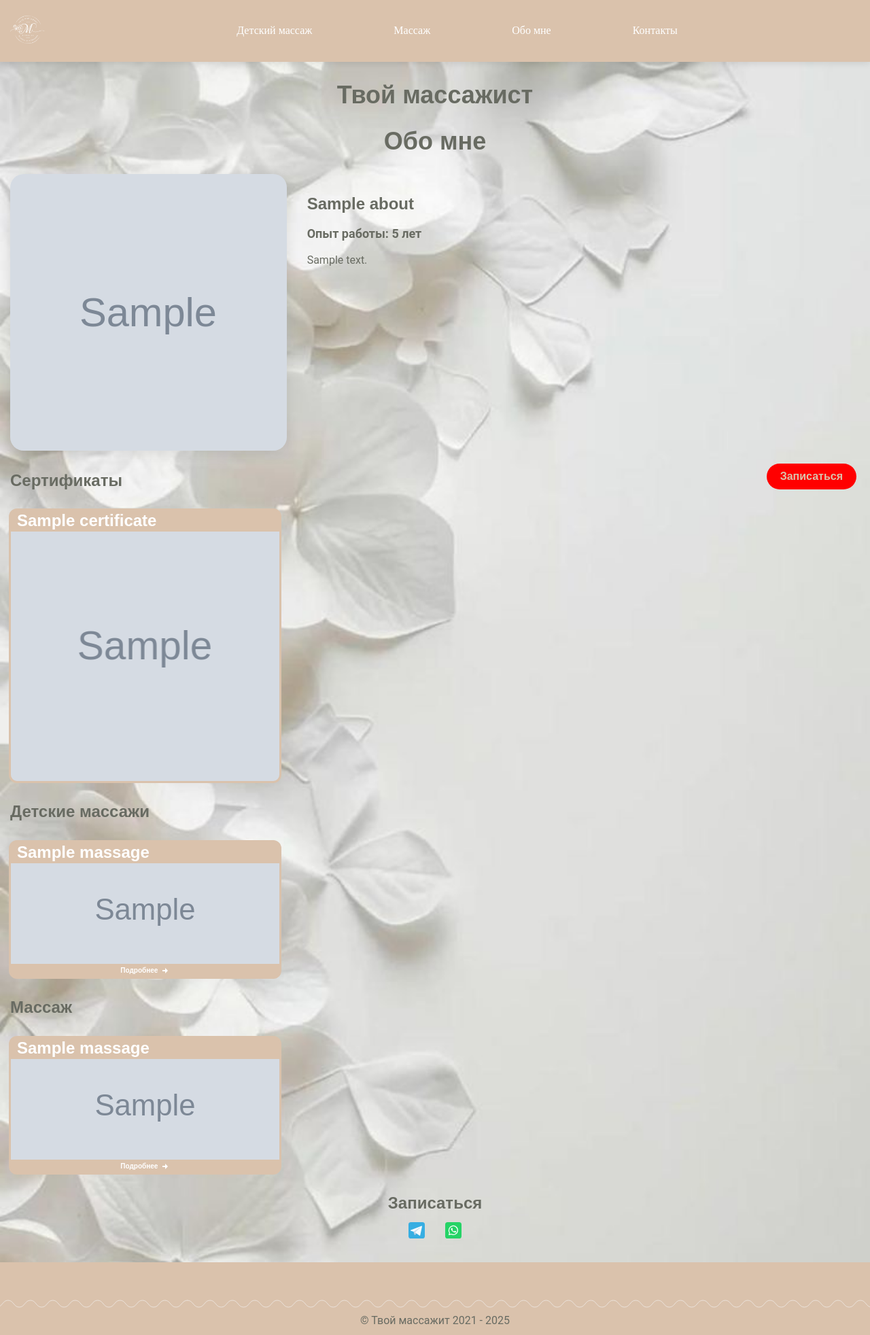
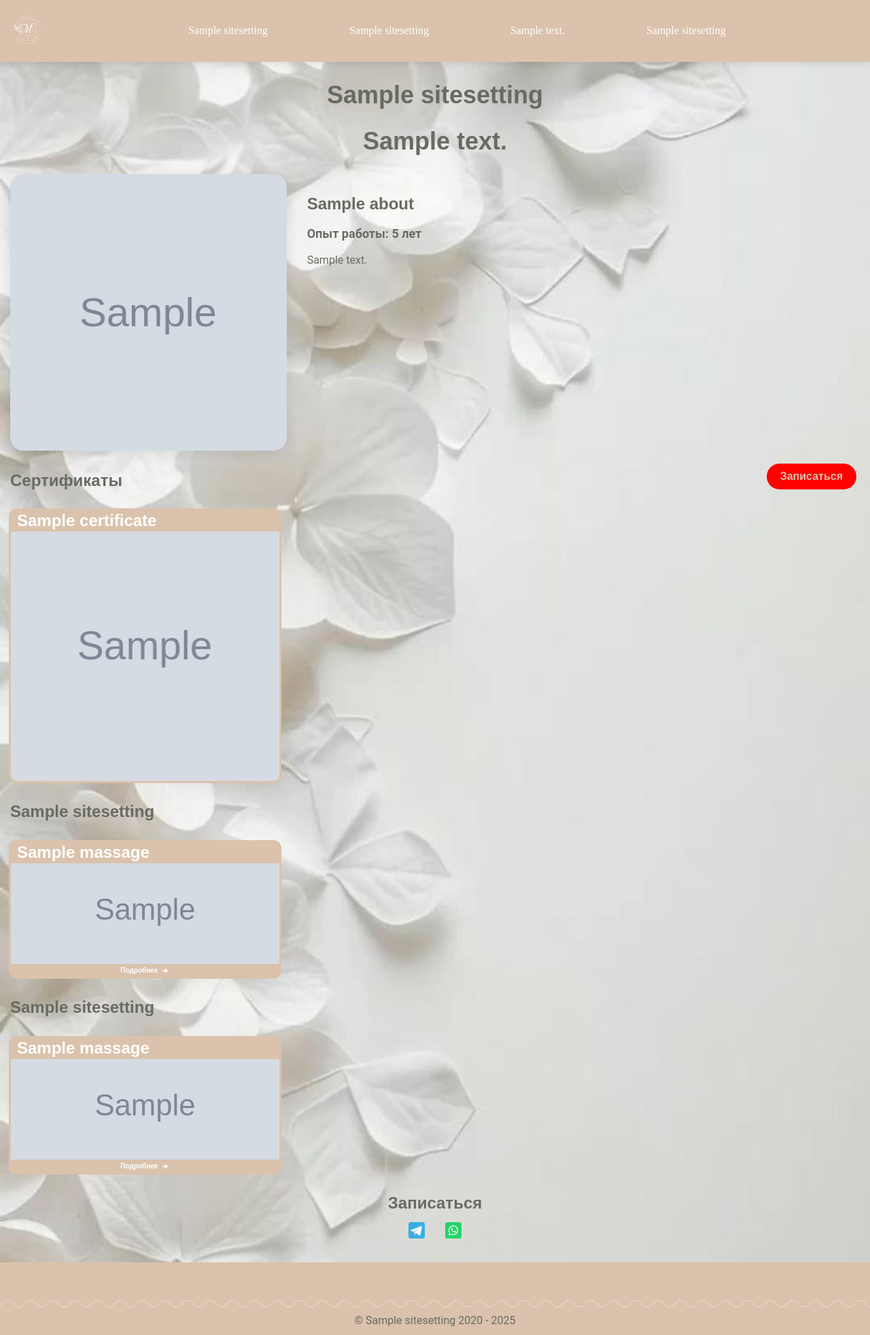
Before and after one commit to Igorek1986/massaz72, a Django app: template massaz72/main/templates/main/index.html in a window 1280 px wide. Shown: the whole page at 68% size. Run offline with Django 5.2, Linux system fonts and the light colour scheme; the template is opened without the code that fills it: values that come from a table or form of the project are taken from there, others are empty; tables that the repository leaves empty hold one stand-in row (values such as "Sample post"); grey boxes marked "Sample" are stand-in pictures; style sheets or scripts are compiled from the project's sources; some libraries are stand-ins or nearby versions; some web fonts are replaced.

Commit message:
feat: add SiteSettings model and scroll-padding for fixed header
- Add SiteSettings model for dynamic site titles and settings
- Register model in admin with basic configuration
- Add context processor to make settings available globally
- Implement scroll-padding-top in _settings.scss to prevent fixed header
  from overlapping anchor links (100px matches header height)

```diff
--- a/massaz72/main/context_processors.py
+++ b/massaz72/main/context_processors.py
@@ -1,6 +1,6 @@
 from datetime import datetime
 from django.conf import settings
-from .models import About
+from .models import About, SiteSettings
 
 
 def common_context(request):
@@ -11,3 +11,10 @@ def common_context(request):
         "year": datetime.now().year,
         'about': about,
     }
+
+
+def site_settings(request):
+    site_setting = SiteSettings.objects.first()
+    return {
+        "site_settings": site_setting,
+    }
--- a/massaz72/main/models.py
+++ b/massaz72/main/models.py
@@ -108,3 +108,20 @@ class About(models.Model):
             return f"{years} года"
         else:
             return f"{years} лет"
+
+
+class SiteSettings(models.Model):
+    head_title = models.CharField(verbose_name="Head Title", max_length=100, default="Услуги массажа")
+    main_title = models.CharField(verbose_name="Главный заголовок", max_length=100, default="Твой массажист")
+    child_massage_title = models.CharField(verbose_name="Детский массаж", max_length=100, default="Детский массаж")
+    massage_title = models.CharField(verbose_name="Массаж", max_length=100, default="Массаж")
+    about_title = models.CharField(verbose_name="Обо мне", max_length=100, default="Обо мне")
+    contact_title = models.CharField(verbose_name="Контакты", max_length=50, default="Контакты")
+    career_start_year = models.PositiveIntegerField(verbose_name="Год начала практики массажа", default=2021)
+
+    class Meta:
+        verbose_name = "Настройки сайта"
+        verbose_name_plural = "Настройки сайта"
+
+    def __str__(self):
+        return "Настройки"
--- a/massaz72/main/templates/main/base.html
+++ b/massaz72/main/templates/main/base.html
@@ -43,10 +43,10 @@
     </button>
     <nav class="header__nav">
       <ul class="nav__list">
-        <li class="nav__item"><a href="{% url 'main:index' %}#cids" class="nav__link">Детский массаж</a></li>
-        <li class="nav__item"><a href="{% url 'main:index' %}#massage" class="nav__link">Массаж</a></li>
-        <li class="nav__item"><a href="{% url 'main:index' %}#about" class="nav__link">Обо мне</a></li>
-        <li class="nav__item"><a href="{% url 'main:index' %}#contacts" class="nav__link">Контакты</a></li>
+        <li class="nav__item"><a href="{% url 'main:index' %}#cids" class="nav__link">{{ site_settings.child_massage_title }}</a></li>
+        <li class="nav__item"><a href="{% url 'main:index' %}#massage" class="nav__link">{{ site_settings.massage_title }}</a></li>
+        <li class="nav__item"><a href="{% url 'main:index' %}#about" class="nav__link">{{ site_settings.about_title }}</a></li>
+        <li class="nav__item"><a href="{% url 'main:index' %}#contacts" class="nav__link">{{ site_settings.contact_title }}</a></li>
       </ul>
     </nav>
   </div>
@@ -62,7 +62,7 @@
 </a>
 <main class="content">
   {% block body %}
-    Сайт находится в&nbsp;разработке
+
   {% endblock %}
   {% block contact %}
     <section class="contact" id="contacts">
@@ -109,7 +109,7 @@
             stroke="#F5F6F7" stroke-miterlimit="10" stroke-linecap="square"/>
     </svg>
   </div>
-  <div class="flex footer__wave-text">© Твой массажит 2021 - {{ year }}</div>
+  <div class="flex footer__wave-text">© {{ site_settings.main_title }} {{ site_settings.career_start_year }} - {{ year }}</div>
 </footer>
 <script src="{% static 'js/certificate-modal.js' %}" defer></script>
 <script>
--- a/massaz72/main/templates/main/index.html
+++ b/massaz72/main/templates/main/index.html
@@ -2,21 +2,21 @@
 {% load static %}
 
 {% block title %}
-  Услуги массажа
+  {{ site_settings.head_title }}
 {% endblock %}
 
 {% block body %}
   <section class="massage">
     <div class="container">
       <h1 class="massage__title">
-        Твой массажист
+        {{ site_settings.main_title }}
       </h1>
     </div>
   </section>
   {% if about %}
   <section class="about" id="about">
     <div class="container">
-      <h2 class="about__title">Обо мне</h2>
+      <h2 class="about__title">{{ site_settings.about_title }}</h2>
       <div class="about__content">
         {% if about.photo %}
         <div class="about__photo">
@@ -63,7 +63,7 @@
   <section class="service">
     <div class="container">
       {% if child_massages %}
-      <h2 class="service__title" id="cids">Детские массажи</h2>
+      <h2 class="service__title" id="cids">{{ site_settings.child_massage_title }}</h2>
       <div class="service__card">
         {% for massage in child_massages %}
         <a href="{% url 'services:massage_detail' slug=massage.slug %}" class="service__image" style="background-image: url('{{ massage.image.url }}')">
@@ -84,7 +84,7 @@
       {% endif %}
 
       {% if adult_massages %}
-      <h2 class="service__title" id="massage">Массаж</h2>
+      <h2 class="service__title" id="massage">{{ site_settings.massage_title }}</h2>
       <div class="service__card">
         {% for massage in adult_massages %}
         <a href="{% url 'services:massage_detail' slug=massage.slug %}" class="service__image" style="background-image: url('{{ massage.image.url }}')">
--- a/massaz72/massaz72/settings.py
+++ b/massaz72/massaz72/settings.py
@@ -85,6 +85,7 @@ TEMPLATES = [
                 "django.contrib.auth.context_processors.auth",
                 "django.contrib.messages.context_processors.messages",
                 "main.context_processors.common_context",
+                "main.context_processors.site_settings",
             ],
         },
     },
--- a/massaz72/static/css/_settings.scss
+++ b/massaz72/static/css/_settings.scss
@@ -1,6 +1,7 @@
 /* stylelint-disable order/order */
 html {
   box-sizing: border-box;
+  scroll-padding-top: 100px;
 }
 
 
--- a/massaz72/static/css/main.css
+++ b/massaz72/static/css/main.css
@@ -60,7 +60,8 @@
 
 /* stylelint-disable order/order */
 html {
-  box-sizing: border-box; }
+  box-sizing: border-box;
+  scroll-padding-top: 100px; }
 
 *,
 *::before,
```
Also changed, not shown: massaz72/main/admin.py (+6 -1 lines), README.md, massaz72/main/migrations/0004_sitesettings.py (added).
